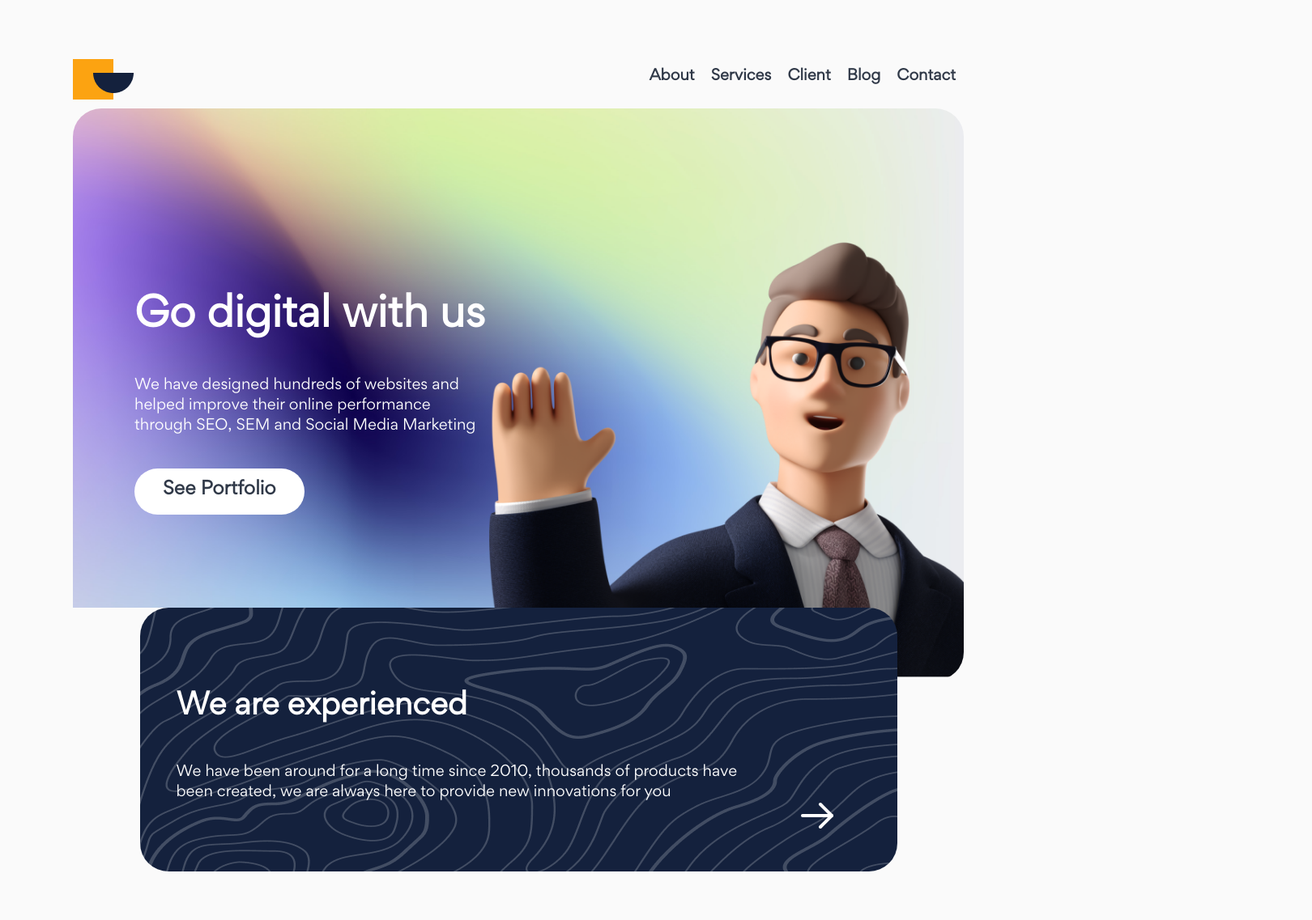
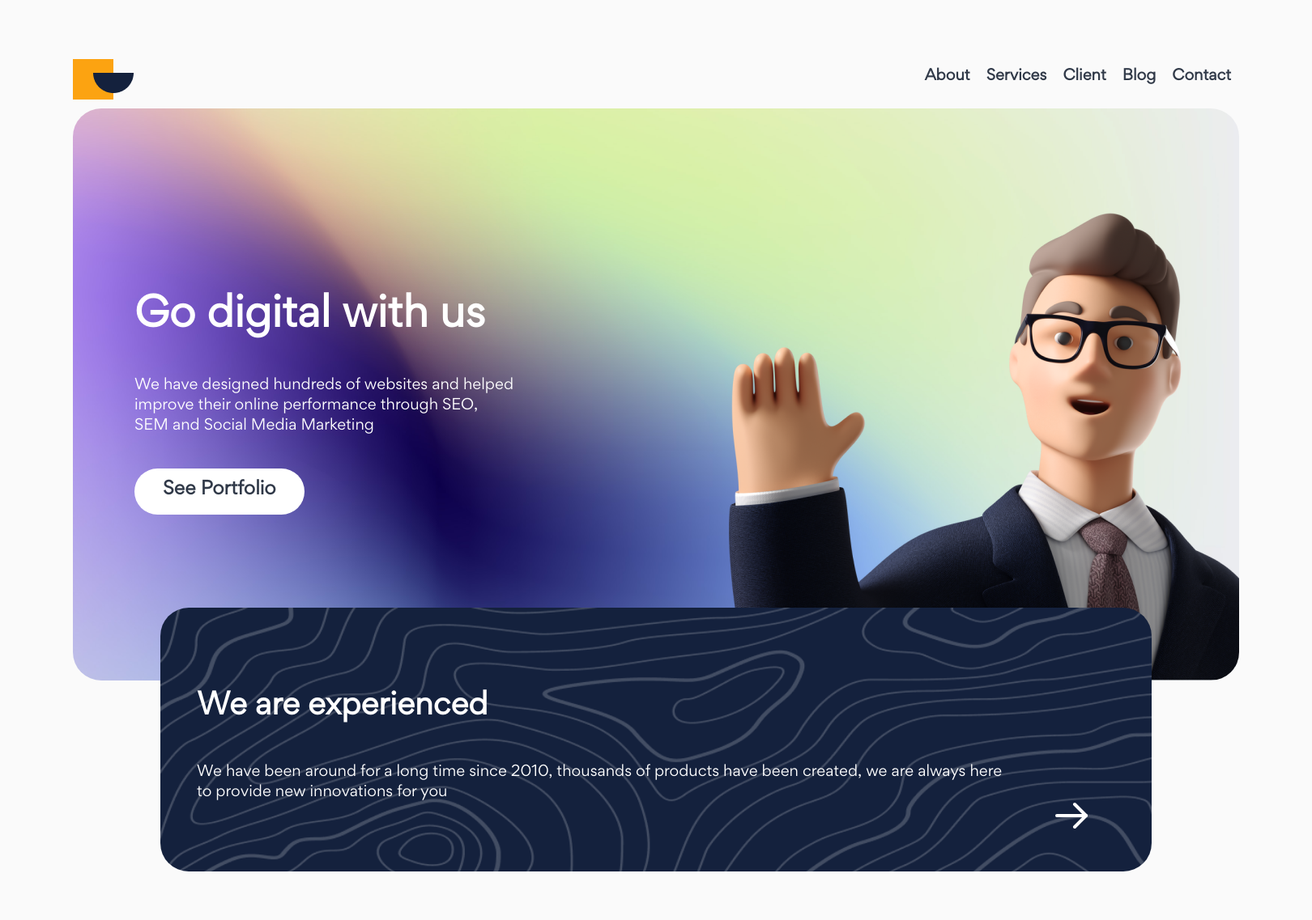
Before and after one commit to auto200/design-implementations, a Next.js app in the folder landing-page-agency/: page / in a window 1280 px wide. Shown: the top 1137 px of the page at 81% size, 1620 px wide, since content can reach past the window. Built offline with nearby package versions, Linux system fonts and the light colour scheme.

Commit message:
Remove display flex on body and app container
Adapt other sections to changes

```diff
--- a/landing-page-agency/components/AboutUs.tsx
+++ b/landing-page-agency/components/AboutUs.tsx
@@ -5,11 +5,10 @@ const Wrapper = styled.div`
   width: 85%;
   height: 326px;
   border-radius: 35px;
-  margin-top: -90px;
+  margin: -90px auto 0 auto;
   background: ${({ theme }) =>
     `url(images/about-us/pattern.png), ${theme.colors.primary}`};
   background-size: cover;
-  z-index: 10;
   color: ${({ theme }) => theme.colors.white};
   display: flex;
   align-items: center;
--- a/landing-page-agency/components/Header.tsx
+++ b/landing-page-agency/components/Header.tsx
@@ -3,7 +3,6 @@ import Image from "next/image";
 import Logo from "public/images/Logo.png";
 
 const Wrapper = styled.header`
-  width: 100%;
   height: 80px;
   display: flex;
   justify-content: space-between;
--- a/landing-page-agency/components/Hero.tsx
+++ b/landing-page-agency/components/Hero.tsx
@@ -7,11 +7,11 @@ import PillButton from "./shared/PillButton";
 const Wrapper = styled.div`
   position: relative;
   height: 707px;
-  width: 100%;
   border-radius: 35px;
   overflow: hidden;
   display: flex;
   color: ${({ theme }) => theme.colors.white};
+  z-index: -1;
 `;
 
 const Background = styled.div`
--- a/landing-page-agency/components/ProductPortfolio.tsx
+++ b/landing-page-agency/components/ProductPortfolio.tsx
@@ -3,7 +3,6 @@ import { ImArrowLeft2, ImArrowRight2 } from "react-icons/im";
 import PillButton from "./shared/PillButton";
 
 const Wrapper = styled.div`
-  width: 100%;
   margin-top: 180px;
   & > div {
     display: flex;
--- a/landing-page-agency/components/Services.tsx
+++ b/landing-page-agency/components/Services.tsx
@@ -34,7 +34,6 @@ const Wrapper = styled.div`
   position: relative;
   padding-top: 45px;
   padding-bottom: 20px;
-  width: 100%;
   border: 1px solid ${({ theme }) => theme.colors.primary};
   display: flex;
 `;
--- a/landing-page-agency/styles/GlobalStyle.tsx
+++ b/landing-page-agency/styles/GlobalStyle.tsx
@@ -7,8 +7,6 @@ export default createGlobalStyle`
     ${gordita}
 
     body {
-        display: flex;
-        justify-content: center;
         background-color: ${({ theme }) => theme.colors.background};
         color:#303948;
         font-family: Gordita Regular;
@@ -38,8 +36,5 @@ export default createGlobalStyle`
         width: 1440px;
         margin: 0 auto;
         padding: 54px 90px;
-        display: flex;
-        flex-direction: column;
-        align-items: center;
     }
 `;
```
